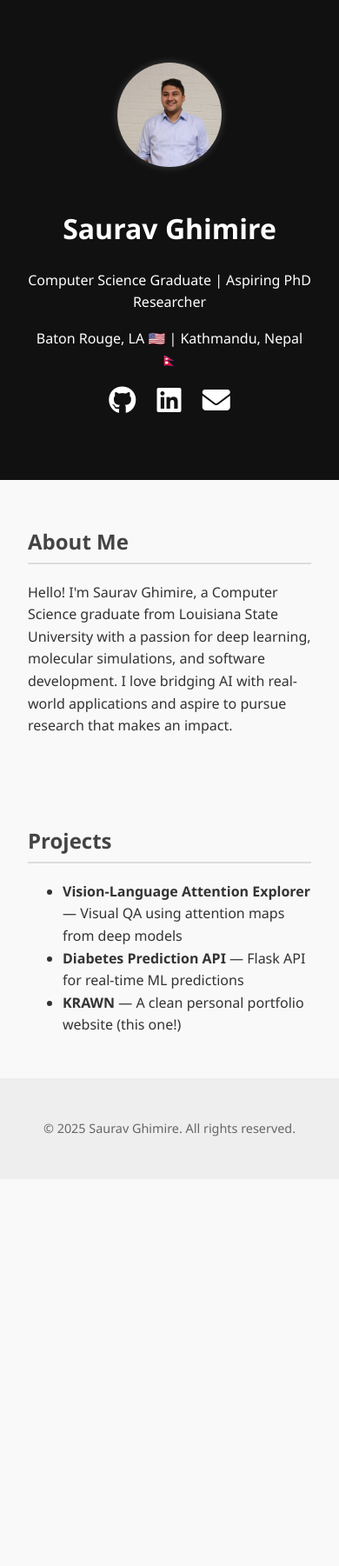
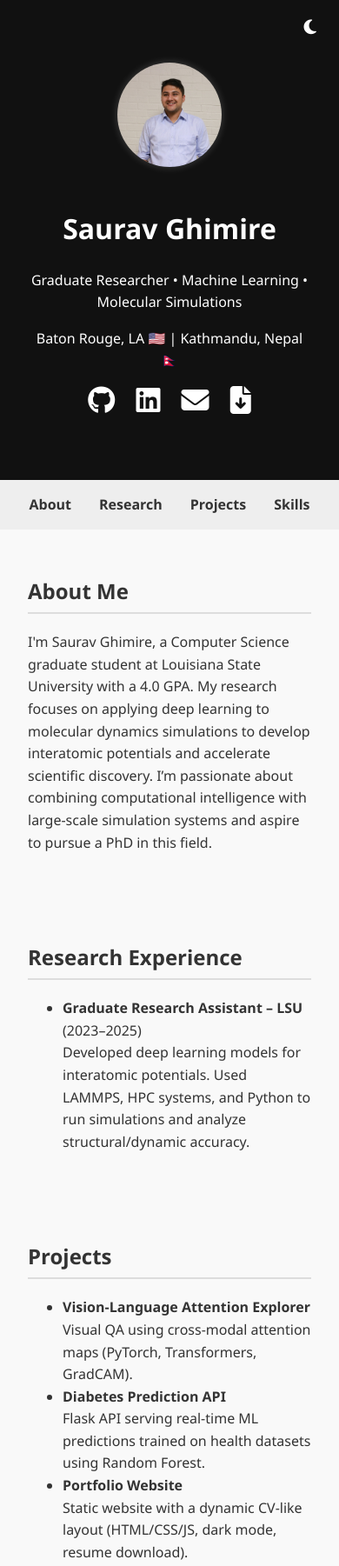
Before and after one commit to SauravGhm/portfolio, a plain HTML site: page index.html in a window 390 px wide. Shown: the top 1801 px of the page at 87% size. Before the commit the page ends 1356 px from the top, so only its background shows below. Drawn offline with Linux system fonts and the light colour scheme.

```diff
--- a/css/style.css
+++ b/css/style.css
@@ -1,8 +1,27 @@
-body {
+:root {
+    --bg: #f9f9f9;
+    --text: #333;
+    --header: #111;
+    --accent: #00aced;
+  }
+
+  body.dark {
+    --bg: #121212;
+    --text: #ddd;
+    --header: #222;
+    --accent: #00d8ff;
+  }
+
+  * {
+    scroll-behavior: smooth;
+    transition: background 0.3s, color 0.3s;
+  }
+
+  body {
     margin: 0;
     font-family: 'Segoe UI', sans-serif;
-    background: #f9f9f9;
-    color: #333;
+    background: var(--bg);
+    color: var(--text);
     line-height: 1.6;
   }
 
@@ -13,10 +32,22 @@
   }
 
   header {
-    background: #111;
+    background: var(--header);
     color: white;
     text-align: center;
     padding: 2.5rem 0;
+    position: relative;
+  }
+
+  #darkToggle {
+    position: absolute;
+    top: 20px;
+    right: 20px;
+    background: none;
+    border: none;
+    color: white;
+    cursor: pointer;
+    font-size: 1.2rem;
   }
 
   .profile-pic {
@@ -34,12 +65,31 @@
 
   .socials i {
     margin: 0 10px;
-    color: #ffffff;
+    color: white;
     transition: color 0.3s;
   }
 
   .socials i:hover {
-    color: #00aced;
+    color: var(--accent);
+  }
+
+  .navbar {
+    display: flex;
+    justify-content: center;
+    gap: 2rem;
+    padding: 1rem 0;
+    background: #eee;
+  }
+
+  .navbar a {
+    text-decoration: none;
+    color: var(--text);
+    font-weight: bold;
+    transition: color 0.2s;
+  }
+
+  .navbar a:hover {
+    color: var(--accent);
   }
 
   section {
@@ -47,7 +97,7 @@
   }
 
   h2 {
-    color: #444;
+    color: var(--text);
     border-bottom: 2px solid #ddd;
     padding-bottom: 0.3rem;
   }
--- a/index.html
+++ b/index.html
@@ -1,7 +1,7 @@
 <!DOCTYPE html>
 <html lang="en">
 <head>
-  <meta charset="UTF-8" />
+  <meta charset="UTF-8"/>
   <meta name="viewport" content="width=device-width, initial-scale=1.0"/>
   <title>Saurav Ghimire | Portfolio</title>
   <link rel="stylesheet" href="css/style.css"/>
@@ -13,31 +13,72 @@
 <body>
   <header>
     <div class="container">
+      <button id="darkToggle" title="Toggle Dark Mode"><i class="fas fa-moon"></i></button>
       <img src="assets/profile.jpg" alt="Saurav Ghimire" class="profile-pic"/>
       <h1>Saurav Ghimire</h1>
-      <p>Computer Science Graduate | Aspiring PhD Researcher</p>
+      <p>Graduate Researcher • Machine Learning • Molecular Simulations</p>
       <p>Baton Rouge, LA 🇺🇸 | Kathmandu, Nepal 🇳🇵</p>
       <div class="socials">
         <a href="https://github.com/SauravGhm" target="_blank"><i class="fab fa-github fa-2x"></i></a>
-        <a href="https://linkedin.com/in/sauravghm" target="_blank"><i class="fab fa-linkedin fa-2x"></i></a>
+        <a href="https://linkedin.com/in/saurav-ghimire-4b7169199" target="_blank"><i class="fab fa-linkedin fa-2x"></i></a>
         <a href="mailto:sauravvgh@gmail.com"><i class="fas fa-envelope fa-2x"></i></a>
+        <a href="assets/resume.pdf" download><i class="fas fa-file-download fa-2x" title="Download Resume"></i></a>
       </div>
     </div>
   </header>
 
-  <section class="about container">
+  <nav class="navbar container">
+    <a href="#about">About</a>
+    <a href="#research">Research</a>
+    <a href="#projects">Projects</a>
+    <a href="#skills">Skills</a>
+  </nav>
+
+  <section id="about" class="about container">
     <h2>About Me</h2>
     <p>
-      Hello! I'm Saurav Ghimire, a Computer Science graduate from Louisiana State University with a passion for deep learning, molecular simulations, and software development. I love bridging AI with real-world applications and aspire to pursue research that makes an impact.
+      I'm Saurav Ghimire, a Computer Science graduate student at Louisiana State University with a 4.0 GPA.
+      My research focuses on applying deep learning to molecular dynamics simulations to develop interatomic potentials and accelerate scientific discovery.
+      I’m passionate about combining computational intelligence with large-scale simulation systems and aspire to pursue a PhD in this field.
     </p>
   </section>
 
-  <section class="projects container">
+  <section id="research" class="projects container">
+    <h2>Research Experience</h2>
+    <ul>
+      <li>
+        <strong>Graduate Research Assistant – LSU</strong> (2023–2025)<br/>
+        Developed deep learning models for interatomic potentials. Used LAMMPS, HPC systems, and Python to run simulations and analyze structural/dynamic accuracy.
+      </li>
+    </ul>
+  </section>
+
+  <section id="projects" class="projects container">
     <h2>Projects</h2>
     <ul>
-      <li><strong>Vision-Language Attention Explorer</strong> — Visual QA using attention maps from deep models</li>
-      <li><strong>Diabetes Prediction API</strong> — Flask API for real-time ML predictions</li>
-      <li><strong>KRAWN</strong> — A clean personal portfolio website (this one!)</li>
+      <li>
+        <strong>Vision-Language Attention Explorer</strong><br/>
+        Visual QA using cross-modal attention maps (PyTorch, Transformers, GradCAM).
+      </li>
+      <li>
+        <strong>Diabetes Prediction API</strong><br/>
+        Flask API serving real-time ML predictions trained on health datasets using Random Forest.
+      </li>
+      <li>
+        <strong>Portfolio Website</strong><br/>
+        Static website with a dynamic CV-like layout (HTML/CSS/JS, dark mode, resume download).
+      </li>
+    </ul>
+  </section>
+
+  <section id="skills" class="about container">
+    <h2>Skills</h2>
+    <ul>
+      <li><i class="fas fa-code"></i> Programming: Python, C++, SQL, R</li>
+      <li><i class="fas fa-brain"></i> Machine Learning: CNNs, Vision Transformers, Reinforcement Learning, Bayesian Optimization</li>
+      <li><i class="fas fa-database"></i> Databases: MySQL, PostgreSQL</li>
+      <li><i class="fas fa-cloud"></i> DevOps & Cloud: AWS, Docker, RabbitMQ, Redis</li>
+      <li><i class="fas fa-terminal"></i> Tools: HPC, Nginx, Celery, Postman, Git, Linux</li>
     </ul>
   </section>
 
--- a/js/main.js
+++ b/js/main.js
@@ -1,2 +1,8 @@
-// Placeholder for future enhancements
-console.log("Portfolio page loaded successfully.");
+document.getElementById("darkToggle").addEventListener("click", () => {
+    document.body.classList.toggle("dark");
+    const icon = document.querySelector("#darkToggle i");
+    icon.classList.toggle("fa-moon");
+    icon.classList.toggle("fa-sun");
+  });
+
+  console.log("Portfolio page enhanced and loaded.");
```
